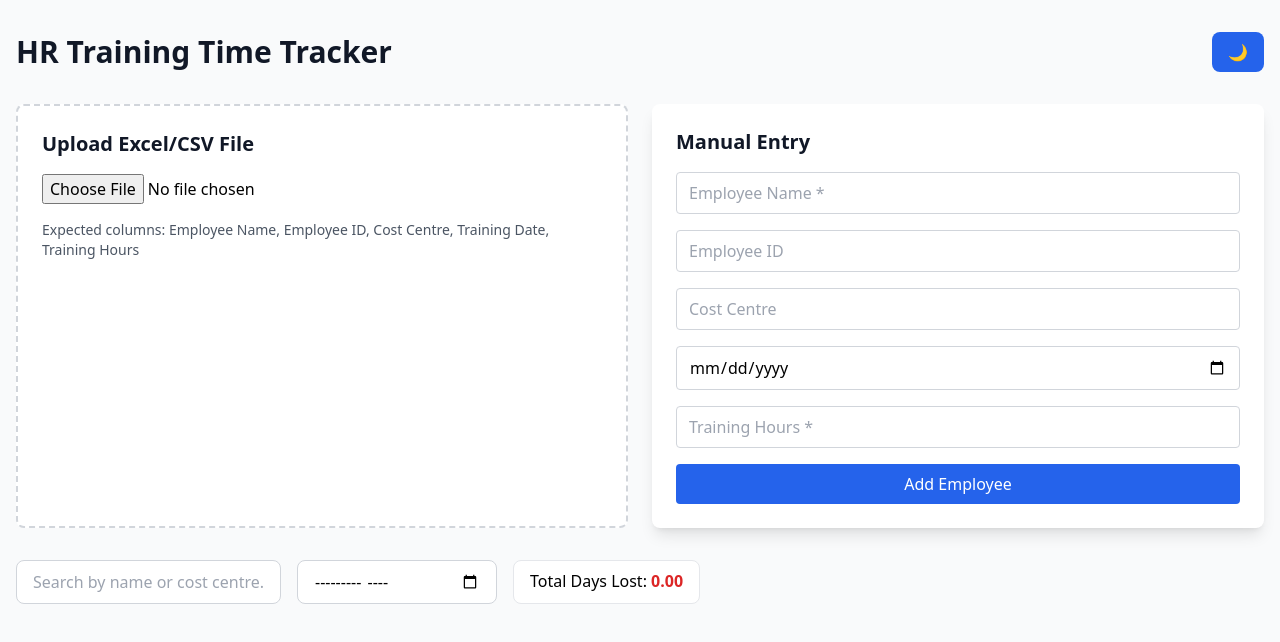
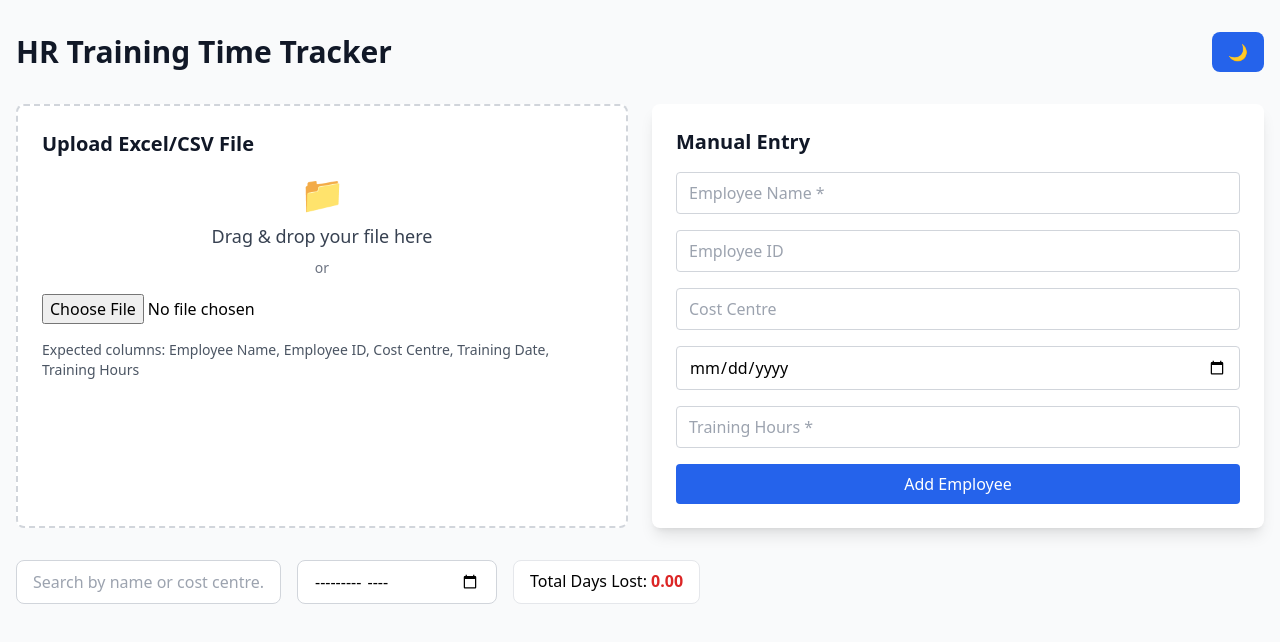
Before and after one commit to FRIEZEWANDABWA/rachael, a React (Create React App) app: page / in a window 1280 px wide. Shown: the top 642 px of the page. Built offline with nearby package versions, Linux system fonts and the light colour scheme.

Commit message:
Add drag-and-drop file upload functionality

```diff
--- a/package.json
+++ b/package.json
@@ -3,13 +3,13 @@
   "version": "1.0.0",
   "private": true,
   "dependencies": {
+    "jspdf": "^2.5.1",
+    "jspdf-autotable": "^3.6.0",
     "react": "^18.2.0",
     "react-dom": "^18.2.0",
     "react-scripts": "5.0.1",
-    "xlsx": "^0.18.5",
     "recharts": "^2.8.0",
-    "jspdf": "^2.5.1",
-    "jspdf-autotable": "^3.6.0"
+    "xlsx": "^0.18.5"
   },
   "scripts": {
     "start": "react-scripts start",
--- a/src/components/FileUpload.jsx
+++ b/src/components/FileUpload.jsx
@@ -1,13 +1,11 @@
-import React, { useRef } from 'react';
+import React, { useRef, useState } from 'react';
 import * as XLSX from 'xlsx';
 
 const FileUpload = ({ onUpload, darkMode }) => {
   const fileInputRef = useRef();
+  const [isDragging, setIsDragging] = useState(false);
 
-  const handleFileUpload = (event) => {
-    const file = event.target.files[0];
-    if (!file) return;
-
+  const processFile = (file) => {
     const reader = new FileReader();
     reader.onload = (e) => {
       try {
@@ -26,7 +24,7 @@ const FileUpload = ({ onUpload, darkMode }) => {
         })).filter(emp => emp.name && emp.hours > 0);
 
         onUpload(employees);
-        fileInputRef.current.value = '';
+        if (fileInputRef.current) fileInputRef.current.value = '';
       } catch (error) {
         alert('Error reading file. Please check the format.');
       }
@@ -34,11 +32,51 @@ const FileUpload = ({ onUpload, darkMode }) => {
     reader.readAsArrayBuffer(file);
   };
 
+  const handleFileUpload = (event) => {
+    const file = event.target.files[0];
+    if (file) processFile(file);
+  };
+
+  const handleDragOver = (e) => {
+    e.preventDefault();
+    setIsDragging(true);
+  };
+
+  const handleDragLeave = (e) => {
+    e.preventDefault();
+    setIsDragging(false);
+  };
+
+  const handleDrop = (e) => {
+    e.preventDefault();
+    setIsDragging(false);
+    const file = e.dataTransfer.files[0];
+    if (file) processFile(file);
+  };
+
   return (
-    <div className={`p-6 rounded-lg border-2 border-dashed ${darkMode ? 'border-gray-600 bg-gray-800' : 'border-gray-300 bg-white'}`}>
+    <div
+      className={`p-6 rounded-lg border-2 border-dashed transition-colors ${
+        isDragging
+          ? (darkMode ? 'border-blue-400 bg-blue-900/20' : 'border-blue-400 bg-blue-50')
+          : (darkMode ? 'border-gray-600 bg-gray-800' : 'border-gray-300 bg-white')
+      }`}
+      onDragOver={handleDragOver}
+      onDragLeave={handleDragLeave}
+      onDrop={handleDrop}
+    >
       <h2 className={`text-xl font-semibold mb-4 ${darkMode ? 'text-white' : 'text-gray-900'}`}>
         Upload Excel/CSV File
       </h2>
+
+      <div className="text-center mb-4">
+        <div className={`text-4xl mb-2 ${isDragging ? 'animate-bounce' : ''}`}>📁</div>
+        <p className={`text-lg mb-2 ${darkMode ? 'text-gray-300' : 'text-gray-700'}`}>
+          {isDragging ? 'Drop your file here!' : 'Drag & drop your file here'}
+        </p>
+        <p className={`text-sm mb-4 ${darkMode ? 'text-gray-400' : 'text-gray-500'}`}>or</p>
+      </div>
+
       <input
         ref={fileInputRef}
         type="file"
@@ -46,6 +84,7 @@ const FileUpload = ({ onUpload, darkMode }) => {
         onChange={handleFileUpload}
         className="mb-4 w-full"
       />
+
       <p className={`text-sm ${darkMode ? 'text-gray-400' : 'text-gray-600'}`}>
         Expected columns: Employee Name, Employee ID, Cost Centre, Training Date, Training Hours
       </p>
```
Also changed, not shown: test-excel.js (added, +37 -0 lines), 1 other file (tests, documents, lock files or other folders).
